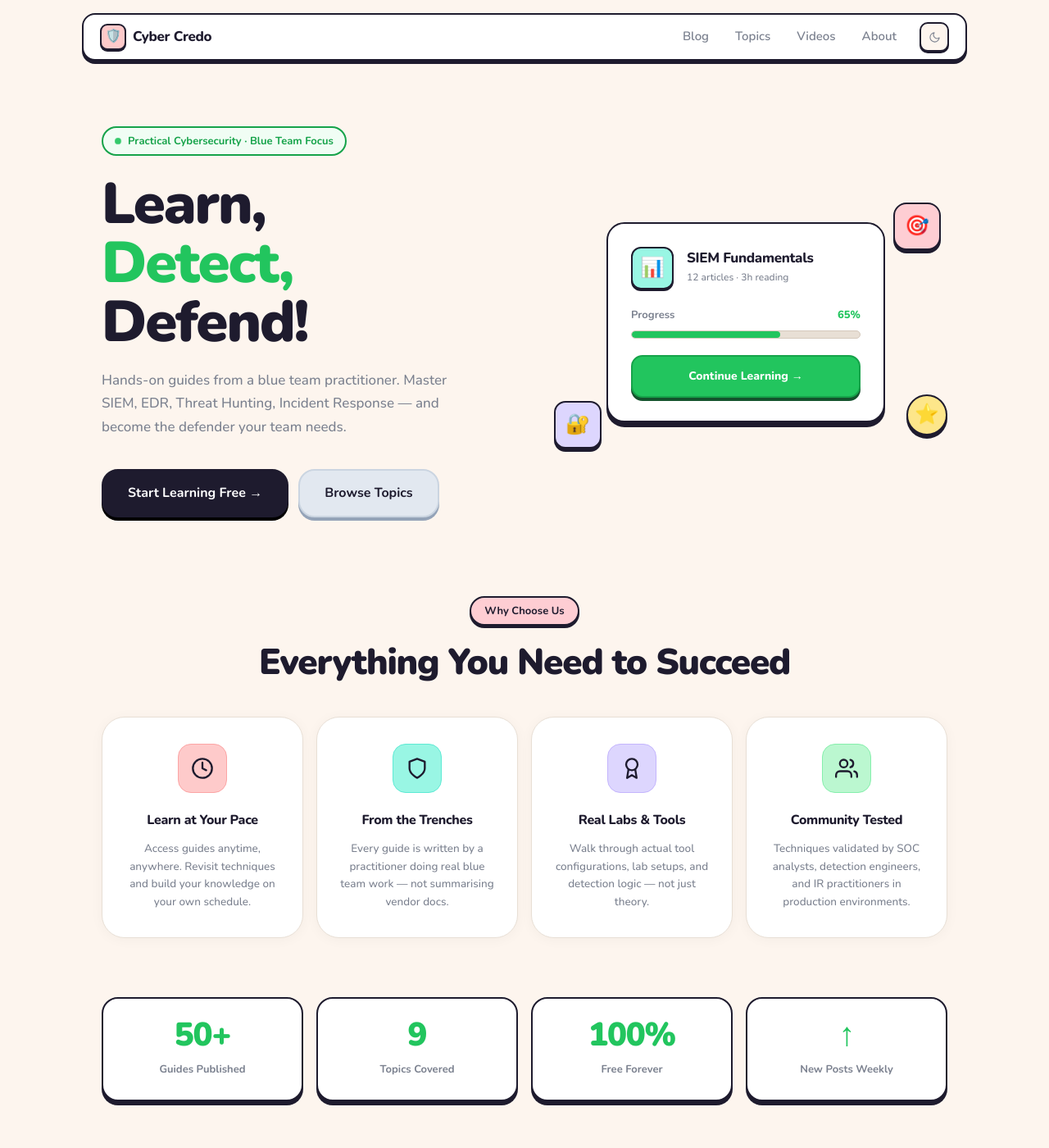
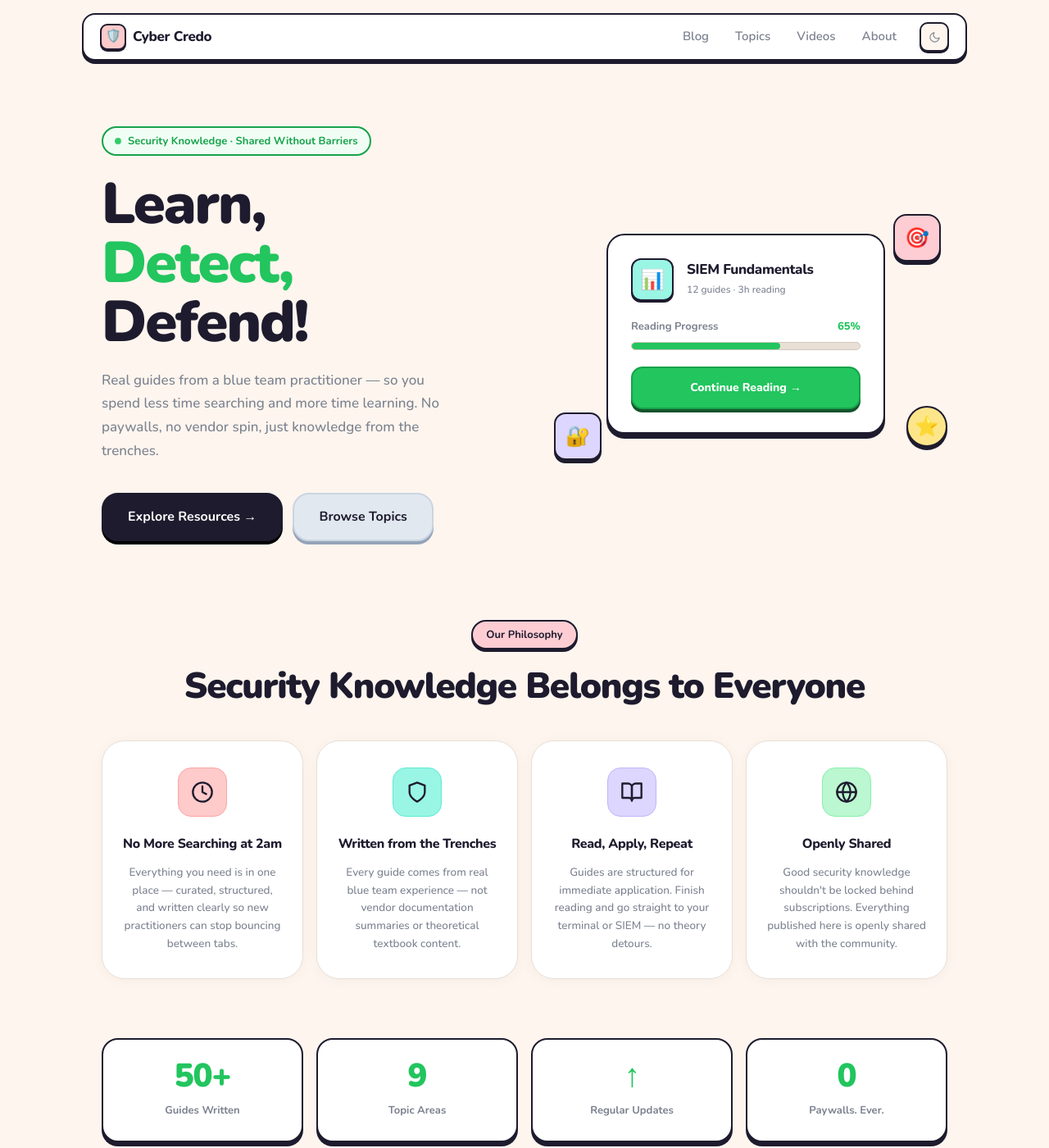
Before and after one commit to shreeprasaath/cyber-credo, a Jekyll site: the page built from index.html, in a window 1280 px wide and 1400 px high. Shown: the whole window at 82% size. Built offline with Jekyll 4.4.1, drawn with Linux system fonts in a browser that asks for light colours; some web fonts are replaced; some of the changed text lies outside the part shown.

Commit message:
Reframe content: blog/resource hub, light-mode-first, no free language
- Light mode is now absolute default; dark only activates if user has
  explicitly toggled it (removed system prefers-color-scheme fallback)
- Removed all instances of "free" — replaced with "openly shared",
  "no paywalls", "no gatekeeping" framing throughout
- Philosophy section replaces "Why Choose Us" — new copy: No More
  Searching at 2am / Written from the Trenches / Read Apply Repeat /
  Openly Shared — speaks to new practitioners avoiding the search hassle
- Hero subtitle rewritten to resource-sharing voice
- Buttons: "Start Learning Free" → "Explore Resources",
  "Browse Courses" → "Browse Topics"
- Stats: "100% Free Forever" → "0 Paywalls. Ever.", guides/topic language
- "What You'll Learn" → "Browse by Topic", "→ Browse articles" → "→ Read guides"
- Progress section reframed as "Suggested Reading Order" not locked course
  steps: Completed/In Progress → Read/Reading, locked → Explore Next (📖)
- CTA headline: "Everything is Openly Shared." with knowledge-community copy
- Testimonial 3 updated to new-practitioner story (finding a starting point)
- "Newly Posted" → "Recently Published", hero widget → "Continue Reading"

https://claude.ai/code/session_016WNDKg47eTr9c2KyA6eFma

```diff
--- a/_layouts/default.html
+++ b/_layouts/default.html
@@ -1,12 +1,11 @@
 <!DOCTYPE html>
 <html lang="en" data-theme="light">
 <head>
-  <!-- Theme: set before paint to prevent FOUC -->
+  <!-- Theme: light by default, dark only if user has explicitly chosen it -->
   <script>
     (function(){
       var s=localStorage.getItem('cc-theme');
-      var p=window.matchMedia('(prefers-color-scheme: dark)').matches?'dark':'light';
-      document.documentElement.dataset.theme=s||p;
+      document.documentElement.dataset.theme=s||'light';
     })();
   </script>
   <meta charset="UTF-8">
--- a/index.html
+++ b/index.html
@@ -12,21 +12,21 @@ title: Home
     <div class="hero-left">
       <div class="hero-badge">
         <span class="hero-badge-dot"></span>
-        Practical Cybersecurity · Blue Team Focus
+        Security Knowledge · Shared Without Barriers
       </div>
       <h1 class="hero-title">
         Learn,<br>
         <span class="hero-green">Detect,</span>
         Defend!
       </h1>
-      <p class="hero-sub">Hands-on guides from a blue team practitioner. Master SIEM, EDR, Threat Hunting, Incident Response — and become the defender your team needs.</p>
+      <p class="hero-sub">Real guides from a blue team practitioner — so you spend less time searching and more time learning. No paywalls, no vendor spin, just knowledge from the trenches.</p>
       <div class="hero-actions">
-        <a href="{{ '/blog/' | relative_url }}" class="btn btn--primary btn--lg">Start Learning Free →</a>
+        <a href="{{ '/blog/' | relative_url }}" class="btn btn--primary btn--lg">Explore Resources →</a>
         <a href="{{ '/skills/' | relative_url }}" class="btn btn--ghost btn--lg">Browse Topics</a>
       </div>
     </div>
 
-    <!-- Right: course progress widget -->
+    <!-- Right: reading progress widget -->
     <div class="hero-widget">
 
       <!-- Decorative stickers -->
@@ -40,26 +40,26 @@ title: Home
           <div class="hero-card-icon" aria-hidden="true">📊</div>
           <div>
             <div class="hero-card-title">SIEM Fundamentals</div>
-            <div class="hero-card-meta">12 articles · 3h reading</div>
+            <div class="hero-card-meta">12 guides · 3h reading</div>
           </div>
         </div>
         <div class="hero-card-progress-row">
-          <span class="hero-card-progress-label">Progress</span>
+          <span class="hero-card-progress-label">Reading Progress</span>
           <span class="hero-card-progress-pct">65%</span>
         </div>
         <div class="hero-card-bar">
           <div class="hero-card-bar-fill" style="width: 65%"></div>
         </div>
-        <a href="{{ '/blog/' | relative_url }}" class="hero-card-btn">Continue Learning →</a>
+        <a href="{{ '/blog/' | relative_url }}" class="hero-card-btn">Continue Reading →</a>
       </div>
 
     </div>
   </section>
 
-  <!-- ═══════════════ FEATURES ═══════════════ -->
+  <!-- ═══════════════ PHILOSOPHY ═══════════════ -->
   <section class="features-section">
-    <div class="section-eyebrow">Why Choose Us</div>
-    <h2 class="features-heading">Everything You Need to Succeed</h2>
+    <div class="section-eyebrow">Our Philosophy</div>
+    <h2 class="features-heading">Security Knowledge Belongs to Everyone</h2>
     <div class="features-grid">
 
       <div class="feature-card">
@@ -68,8 +68,8 @@ title: Home
             <circle cx="12" cy="12" r="10"/><polyline points="12 6 12 12 16 14"/>
           </svg>
         </div>
-        <h3>Learn at Your Pace</h3>
-        <p>Access guides anytime, anywhere. Revisit techniques and build your knowledge on your own schedule.</p>
+        <h3>No More Searching at 2am</h3>
+        <p>Everything you need is in one place — curated, structured, and written clearly so new practitioners can stop bouncing between tabs.</p>
       </div>
 
       <div class="feature-card">
@@ -78,28 +78,28 @@ title: Home
             <path d="M12 22s8-4 8-10V5l-8-3-8 3v7c0 6 8 10 8 10z"/>
           </svg>
         </div>
-        <h3>From the Trenches</h3>
-        <p>Every guide is written by a practitioner doing real blue team work — not summarising vendor docs.</p>
+        <h3>Written from the Trenches</h3>
+        <p>Every guide comes from real blue team experience — not vendor documentation summaries or theoretical textbook content.</p>
       </div>
 
       <div class="feature-card">
         <div class="feature-icon feature-icon--lavender">
           <svg width="28" height="28" viewBox="0 0 24 24" fill="none" stroke="currentColor" stroke-width="2" stroke-linecap="round" stroke-linejoin="round" aria-hidden="true">
-            <circle cx="12" cy="8" r="6"/><path d="M15.477 12.89L17 22l-5-3-5 3 1.523-9.11"/>
+            <path d="M2 3h6a4 4 0 0 1 4 4v14a3 3 0 0 0-3-3H2z"/><path d="M22 3h-6a4 4 0 0 0-4 4v14a3 3 0 0 1 3-3h7z"/>
           </svg>
         </div>
-        <h3>Real Labs &amp; Tools</h3>
-        <p>Walk through actual tool configurations, lab setups, and detection logic — not just theory.</p>
+        <h3>Read, Apply, Repeat</h3>
+        <p>Guides are structured for immediate application. Finish reading and go straight to your terminal or SIEM — no theory detours.</p>
       </div>
 
       <div class="feature-card">
         <div class="feature-icon feature-icon--green">
           <svg width="28" height="28" viewBox="0 0 24 24" fill="none" stroke="currentColor" stroke-width="2" stroke-linecap="round" stroke-linejoin="round" aria-hidden="true">
-            <path d="M17 21v-2a4 4 0 0 0-4-4H5a4 4 0 0 0-4 4v2"/><circle cx="9" cy="7" r="4"/><path d="M23 21v-2a4 4 0 0 0-3-3.87"/><path d="M16 3.13a4 4 0 0 1 0 7.75"/>
+            <circle cx="12" cy="12" r="10"/><line x1="2" y1="12" x2="22" y2="12"/><path d="M12 2a15.3 15.3 0 0 1 4 10 15.3 15.3 0 0 1-4 10 15.3 15.3 0 0 1-4-10 15.3 15.3 0 0 1 4-10z"/>
           </svg>
         </div>
-        <h3>Community Tested</h3>
-        <p>Techniques validated by SOC analysts, detection engineers, and IR practitioners in production environments.</p>
+        <h3>Openly Shared</h3>
+        <p>Good security knowledge shouldn't be locked behind subscriptions. Everything published here is openly shared with the community.</p>
       </div>
 
     </div>
@@ -109,75 +109,75 @@ title: Home
   <div class="stat-strip-clay">
     <div class="stat-clay">
       <span class="stat-number">50+</span>
-      <span class="stat-label">Guides Published</span>
+      <span class="stat-label">Guides Written</span>
     </div>
     <div class="stat-clay">
       <span class="stat-number">9</span>
-      <span class="stat-label">Topics Covered</span>
-    </div>
-    <div class="stat-clay">
-      <span class="stat-number">100%</span>
-      <span class="stat-label">Free Forever</span>
+      <span class="stat-label">Topic Areas</span>
     </div>
     <div class="stat-clay">
       <span class="stat-number">↑</span>
-      <span class="stat-label">New Posts Weekly</span>
+      <span class="stat-label">Regular Updates</span>
+    </div>
+    <div class="stat-clay">
+      <span class="stat-number">0</span>
+      <span class="stat-label">Paywalls. Ever.</span>
     </div>
   </div>
 
-  <!-- ═══════════════ COURSE CATALOG ═══════════════ -->
+  <!-- ═══════════════ TOPIC AREAS ═══════════════ -->
   <section class="courses-section">
-    <h2>What You'll Learn</h2>
-    <p>Nine domains of blue team and offensive security knowledge — from fundamentals to advanced detection engineering.</p>
+    <h2>Browse by Topic</h2>
+    <p>Nine areas of blue team and offensive security knowledge — pick the topic that matters most for where you are right now.</p>
     <div class="courses-grid">
       <a href="{{ '/skills/' | relative_url }}" class="course-card course-card--blue">
         <span class="course-icon">📊</span>
         <h3>SIEM</h3>
         <p>Detection engineering, log analysis, and alert tuning across Splunk, Elastic, and Sentinel.</p>
-        <span class="course-count">→ Browse articles</span>
+        <span class="course-count">→ Read guides</span>
       </a>
       <a href="{{ '/skills/' | relative_url }}" class="course-card course-card--purple">
         <span class="course-icon">🛡️</span>
         <h3>EDR</h3>
         <p>Endpoint detection, response playbooks, and behavioural analysis across modern platforms.</p>
-        <span class="course-count">→ Browse articles</span>
+        <span class="course-count">→ Read guides</span>
       </a>
       <a href="{{ '/skills/' | relative_url }}" class="course-card course-card--orange">
         <span class="course-icon">🔥</span>
         <h3>WAF</h3>
         <p>Web application firewall rules, bypass techniques, and real-world traffic inspection.</p>
-        <span class="course-count">→ Browse articles</span>
+        <span class="course-count">→ Read guides</span>
       </a>
       <a href="{{ '/skills/' | relative_url }}" class="course-card course-card--red">
         <span class="course-icon">🚨</span>
         <h3>Incident Response</h3>
         <p>IR playbooks, triage methodology, and timeline reconstruction from real incidents.</p>
-        <span class="course-count">→ Browse articles</span>
+        <span class="course-count">→ Read guides</span>
       </a>
       <a href="{{ '/skills/' | relative_url }}" class="course-card course-card--green">
         <span class="course-icon">🔎</span>
         <h3>VMDR</h3>
         <p>Vulnerability management, prioritisation frameworks, and remediation workflows.</p>
-        <span class="course-count">→ Browse articles</span>
+        <span class="course-count">→ Read guides</span>
       </a>
       <a href="{{ '/skills/' | relative_url }}" class="course-card course-card--pink">
         <span class="course-icon">⚔️</span>
         <h3>Offensive Security</h3>
         <p>Penetration testing techniques that make you a sharper defender. Know your attacker.</p>
-        <span class="course-count">→ Browse articles</span>
+        <span class="course-count">→ Read guides</span>
       </a>
     </div>
     <div class="courses-cta">
-      <a href="{{ '/skills/' | relative_url }}" class="btn">View all 9 topics →</a>
+      <a href="{{ '/skills/' | relative_url }}" class="btn">View all 9 topic areas →</a>
     </div>
   </section>
 
-  <!-- ═══════════════ PROGRESS DEMO ═══════════════ -->
+  <!-- ═══════════════ READING PATH ═══════════════ -->
   <section class="progress-section">
     <div class="progress-section-inner">
       <div class="progress-section-header">
-        <h2>📍 Your Learning Path</h2>
-        <p>A structured journey from fundamentals to advanced blue team operations.</p>
+        <h2>📍 Suggested Reading Order</h2>
+        <p>New to blue team? Here's a suggested path through the resources — each topic builds on the last.</p>
       </div>
       <div class="learning-path">
         <div class="path-step path-step--done">
@@ -187,7 +187,7 @@ title: Home
             <span class="step-meta">Command line, file systems, process management, shell scripting</span>
             <div class="path-progress-bar"><div style="width:100%"></div></div>
           </div>
-          <span class="step-badge step-badge--done">Completed</span>
+          <span class="step-badge step-badge--done">Read</span>
         </div>
         <div class="path-step path-step--active">
           <div class="path-step-circle">→</div>
@@ -196,25 +196,25 @@ title: Home
             <span class="step-meta">Log ingestion, SPL/KQL queries, correlation rules, alert logic</span>
             <div class="path-progress-bar"><div style="width:65%"></div></div>
           </div>
-          <span class="step-badge step-badge--active">In Progress</span>
+          <span class="step-badge step-badge--active">Reading</span>
         </div>
         <div class="path-step path-step--locked">
-          <div class="path-step-circle">🔒</div>
+          <div class="path-step-circle">📖</div>
           <div class="path-step-info">
             <h4>Threat Hunting</h4>
             <span class="step-meta">Hypothesis-driven hunting, behavioural analytics, MITRE ATT&amp;CK mapping</span>
             <div class="path-progress-bar"><div style="width:0%"></div></div>
           </div>
-          <span class="step-badge step-badge--locked">Up Next</span>
+          <span class="step-badge step-badge--locked">Explore Next</span>
         </div>
         <div class="path-step path-step--locked">
-          <div class="path-step-circle">🔒</div>
+          <div class="path-step-circle">📖</div>
           <div class="path-step-info">
             <h4>Incident Response</h4>
             <span class="step-meta">Playbooks, triage, containment, and post-incident review</span>
             <div class="path-progress-bar"><div style="width:0%"></div></div>
           </div>
-          <span class="step-badge step-badge--locked">Up Next</span>
+          <span class="step-badge step-badge--locked">Explore Next</span>
         </div>
       </div>
     </div>
@@ -223,11 +223,11 @@ title: Home
   <!-- ═══════════════ TESTIMONIALS ═══════════════ -->
   <section class="testimonials-section">
     <h2>From the Community</h2>
-    <p>What security practitioners say about the guides here.</p>
+    <p>What practitioners say about using the resources here.</p>
     <div class="testimonials-grid">
       <div class="testimonial-card">
         <div class="testimonial-stars">★★★★★</div>
-        <p class="testimonial-quote">The SIEM tuning guide saved me hours. Exactly the hands-on breakdown I couldn't find in vendor docs — written by someone who's actually done the work.</p>
+        <p class="testimonial-quote">The SIEM tuning guides saved me hours of searching. Exactly the breakdown I couldn't find anywhere else — written by someone who's actually done the work.</p>
         <div class="testimonial-author">
           <div class="testimonial-avatar testimonial-avatar--blue">JM</div>
           <div>
@@ -238,7 +238,7 @@ title: Home
       </div>
       <div class="testimonial-card">
         <div class="testimonial-stars">★★★★★</div>
-        <p class="testimonial-quote">The offensive security content is rare — most blue team blogs avoid it. Understanding how attacks actually work transformed how I write detection rules.</p>
+        <p class="testimonial-quote">The offensive security content is rare — most blue team blogs avoid it. Understanding how attacks are built changed how I write detection logic entirely.</p>
         <div class="testimonial-author">
           <div class="testimonial-avatar testimonial-avatar--purple">AR</div>
           <div>
@@ -249,12 +249,12 @@ title: Home
       </div>
       <div class="testimonial-card">
         <div class="testimonial-stars">★★★★★</div>
-        <p class="testimonial-quote">I've been studying for OSCP alongside the offensive security guides here. The lab walk-throughs complement the course perfectly without spoiling challenges.</p>
+        <p class="testimonial-quote">I was new to blue team and didn't know where to start. The suggested reading order made it obvious — I didn't have to piece together a syllabus from Reddit threads.</p>
         <div class="testimonial-author">
           <div class="testimonial-avatar testimonial-avatar--green">SK</div>
           <div>
             <div class="testimonial-name">Sasha K.</div>
-            <div class="testimonial-role">Junior Pentester · Consulting</div>
+            <div class="testimonial-role">Junior SOC Analyst · MSP</div>
           </div>
         </div>
       </div>
@@ -263,18 +263,18 @@ title: Home
 
   <!-- ═══════════════ CTA ═══════════════ -->
   <section class="cta-section">
-    <h2>Ready to Defend Smarter?</h2>
-    <p>Start with the fundamentals or jump straight into the topic that matters most for your role right now.</p>
+    <h2>Everything is Openly Shared.</h2>
+    <p>No sign-up, no paywall, no gatekeeping. Knowledge from practitioners, for practitioners — because that's how the security community should work.</p>
     <div class="cta-actions">
-      <a href="{{ '/blog/' | relative_url }}" class="btn btn--lg btn--cta-primary">Browse All Articles →</a>
-      <a href="{{ '/skills/' | relative_url }}" class="btn btn--lg btn--cta-secondary">Explore Topics</a>
+      <a href="{{ '/blog/' | relative_url }}" class="btn btn--lg btn--cta-primary">Browse All Guides →</a>
+      <a href="{{ '/skills/' | relative_url }}" class="btn btn--lg btn--cta-secondary">Explore Topic Areas</a>
     </div>
   </section>
 
   <!-- ═══════════════ RECENT POSTS ═══════════════ -->
   <div class="section-header">
-    <h2>Newly Posted</h2>
-    <a href="{{ '/blog/' | relative_url }}">all posts →</a>
+    <h2>Recently Published</h2>
+    <a href="{{ '/blog/' | relative_url }}">all guides →</a>
   </div>
 
   <div class="posts-grid">
```
